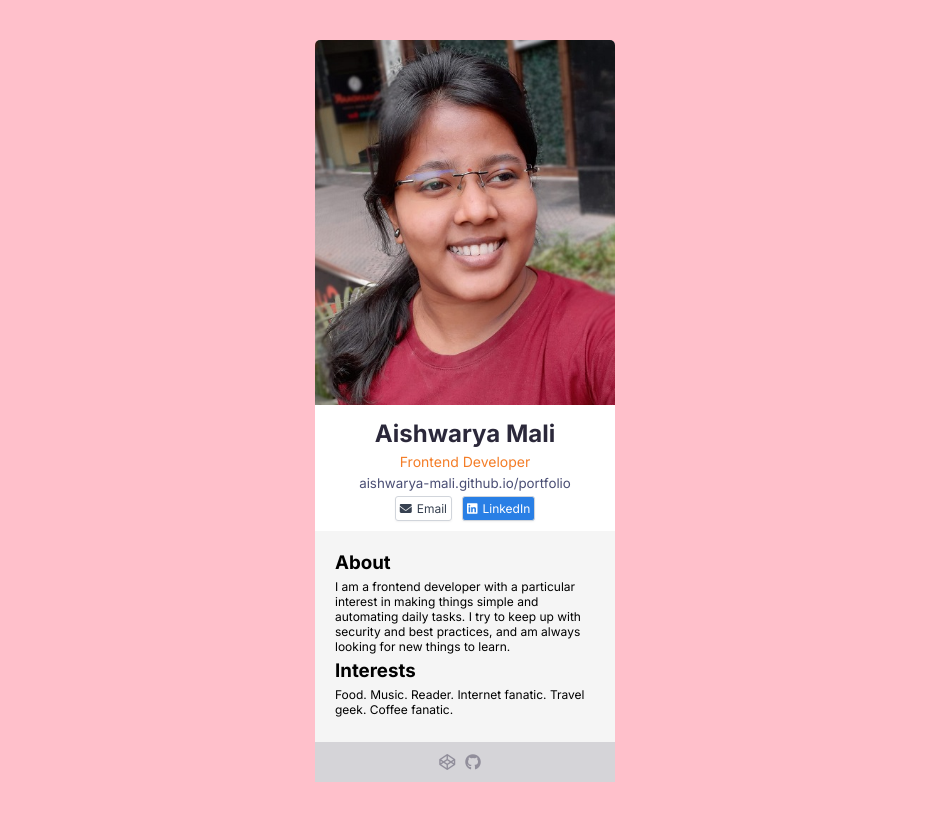
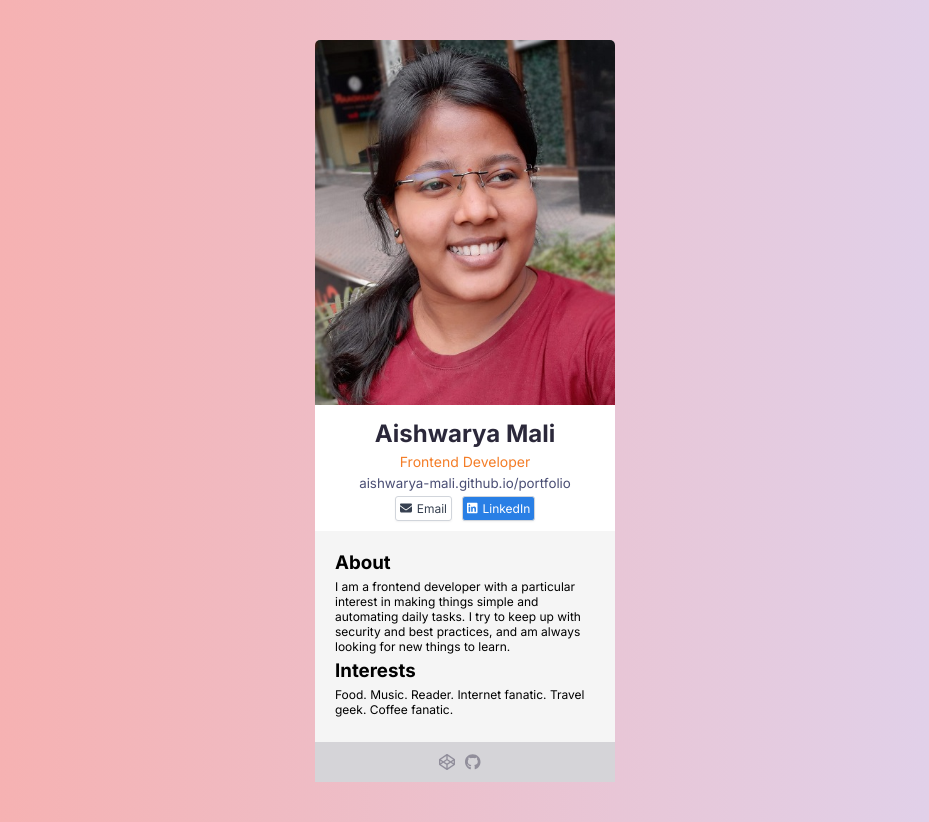
Before and after one commit to aishwarya-mali/digital-business-card, a React (Create React App) app: page / in a window 1280 px wide. Shown: the whole page, without its empty margins (175-1104 px from the left). Built offline with nearby package versions, Linux system fonts and the light colour scheme.

Commit message:
[DBC] replace font awesome cdns with npm package

```diff
--- a/package.json
+++ b/package.json
@@ -3,6 +3,11 @@
   "version": "0.1.0",
   "private": true,
   "dependencies": {
+    "@fortawesome/fontawesome-svg-core": "^6.2.0",
+    "@fortawesome/free-brands-svg-icons": "^6.2.0",
+    "@fortawesome/free-regular-svg-icons": "^6.2.0",
+    "@fortawesome/free-solid-svg-icons": "^6.2.0",
+    "@fortawesome/react-fontawesome": "^0.2.0",
     "@testing-library/jest-dom": "^5.16.5",
     "@testing-library/react": "^13.4.0",
     "@testing-library/user-event": "^13.5.0",
--- a/public/index.html
+++ b/public/index.html
@@ -9,7 +9,6 @@
       content="Digital Business Card"
     />
     <title>Digital Business Card</title>
-    <link rel="stylesheet" href="https://cdnjs.cloudflare.com/ajax/libs/font-awesome/6.2.0/css/all.min.css" integrity="sha512-xh6O/CkQoPOWDdYTDqeRdPCVd1SpvCA9XXcUnZS2FmJNp1coAFzvtCN9BmamE+4aHK8yyUHUSCcJHgXloTyT2A==" crossorigin="anonymous" referrerpolicy="no-referrer" />
     <link rel="preconnect" href="https://fonts.googleapis.com">
     <link rel="preconnect" href="https://fonts.gstatic.com" crossorigin>
     <link href="https://fonts.googleapis.com/css2?family=Inter:wght@400;600;700&display=swap" rel="stylesheet">
--- a/src/App.css
+++ b/src/App.css
@@ -9,7 +9,9 @@ a{
 }
 
 body{
-  background-color: pink;
+  background: #ddd6f3;
+  background: -webkit-linear-gradient(to right, #faaca8, #ddd6f3);
+  background: linear-gradient(to right, #faaca8, #ddd6f3);
   padding: 40px;
   display: flex;
   justify-content: center;
@@ -61,7 +63,7 @@ header > div{
   margin-right: 10px;
 }
 
-header i{
+header svg{
   margin-right: 5px;
 }
 
@@ -114,7 +116,8 @@ footer{
   text-align: center;
 }
 
-footer i{
+footer svg{
   color: #918E9B;
   margin-right: 10px;
+  border-radius: 0 0 5px 5px;
 }
--- a/src/components/Footer.js
+++ b/src/components/Footer.js
@@ -1,8 +1,11 @@
+import { FontAwesomeIcon } from '@fortawesome/react-fontawesome'
+import { faCodepen, faGithub } from "@fortawesome/free-brands-svg-icons";
+
 export default function Footer(){
     return(
         <footer>
-            <a href='https://codepen.io/aishwarya_mali'><i class="fa-brands fa-codepen"></i></a>
-            <a href='https://github.com/aishwarya-mali'><i class="fa-brands fa-github"></i></a>
+            <a href='https://codepen.io/aishwarya_mali'><FontAwesomeIcon icon={faCodepen}/></a>
+            <a href='https://github.com/aishwarya-mali'><FontAwesomeIcon icon={faGithub}/></a>
         </footer>
     )
 }
--- a/src/components/Header.js
+++ b/src/components/Header.js
@@ -1,4 +1,7 @@
 import photo from '../images/aishwarya-photo.jpg'
+import { FontAwesomeIcon } from '@fortawesome/react-fontawesome'
+import { faEnvelope } from '@fortawesome/free-solid-svg-icons'
+import { faLinkedin } from '@fortawesome/free-brands-svg-icons'
 
 export default function Header(){
     return(
@@ -8,8 +11,8 @@ export default function Header(){
             <h4>Frontend Developer</h4>
             <a href='https://aishwarya-mali.github.io/portfolio/'><small>aishwarya-mali.github.io/portfolio</small></a>
             <div className='header--btns'>
-                <a href="mailto:aishwaryamali29@gmail.com" title="aishwaryamali29@gmail.com"><div className='header--mail'><i class="fa-solid fa-envelope"></i>Email</div></a>
-                <a href="https://www.linkedin.com/in/aishwarya-mali-80849a169" title='Aishwarya LinkedIn'><div className='header--li'><i class="fa-brands fa-linkedin"></i>LinkedIn</div></a>
+                <a href="mailto:aishwaryamali29@gmail.com" title="aishwaryamali29@gmail.com"><div className='header--mail'> <FontAwesomeIcon icon={faEnvelope}/>Email</div></a>
+                <a href="https://www.linkedin.com/in/aishwarya-mali-80849a169" title='Aishwarya LinkedIn'><div className='header--li'><FontAwesomeIcon icon={faLinkedin}/>LinkedIn</div></a>
             </div>
         </header>
     )
```
Also changed, not shown: 1 other file (tests, documents, lock files or other folders).
